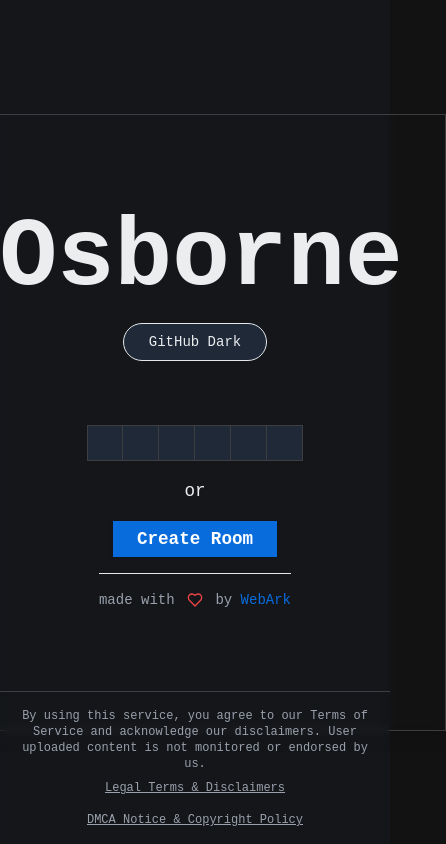
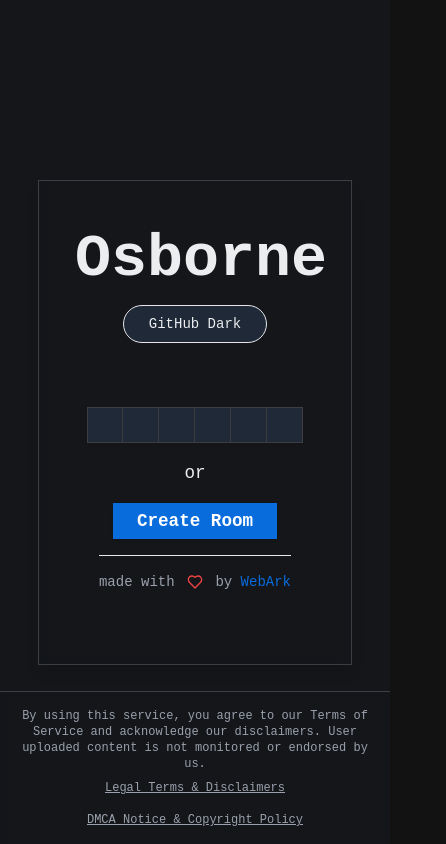
Before and after one commit to arkorty/Osborne, a Next.js app in the folder client/: page / in a window 390 px wide. Shown: the whole page, 446 px wide, since content can reach past the window. Built offline with nearby package versions, Linux system fonts and the light colour scheme; a web font is replaced by a local one.

Commit message:
more ui fixes

```diff
--- a/client/app/page.tsx
+++ b/client/app/page.tsx
@@ -105,9 +105,9 @@ const Home = () => {
 
   return (
     <div className="relative min-h-screen flex items-center justify-center bg-background dark:bg-background ui-font">
-      <Card className="relative z-10 px-12 py-24 backdrop-blur-sm shadow-lg bg-card/0 bg-opacity-0 dark:bg-card/70 border border-border dark:border-border flex flex-col items-center">
+      <Card className="relative z-10 px-6 md:px-12 py-12 md:py-24 backdrop-blur-sm shadow-lg bg-card/0 bg-opacity-0 dark:bg-card/70 border border-border dark:border-border flex flex-col items-center">
         <div className="flex flex-col items-center">
-          <h1 className="text-8xl translate-x-1.5 font-bold text-foreground mb-4">
+          <h1 className="text-6xl md:text-8xl translate-x-1.5 font-bold text-foreground mb-4">
             Osborne
           </h1>
         </div>
```
